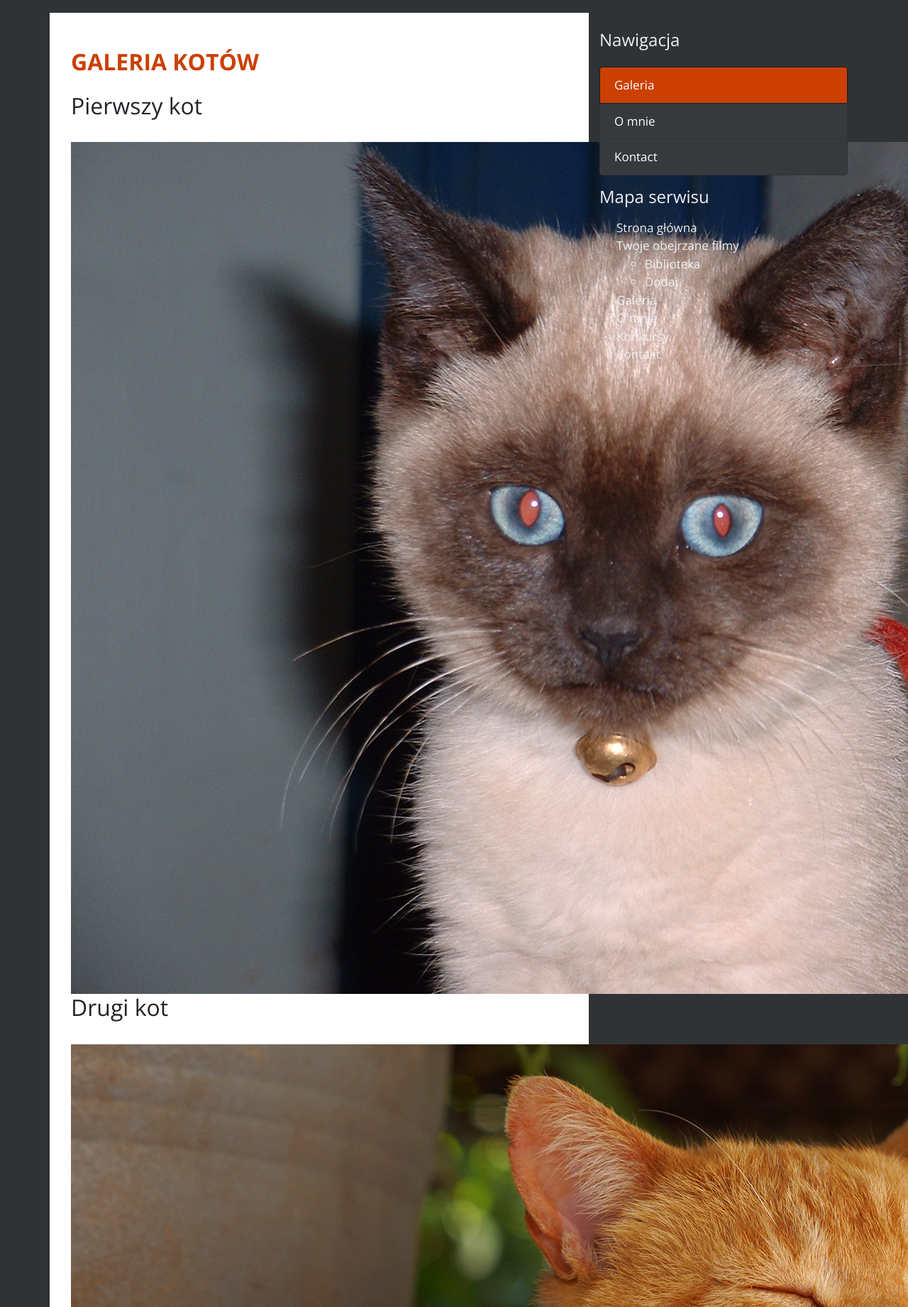
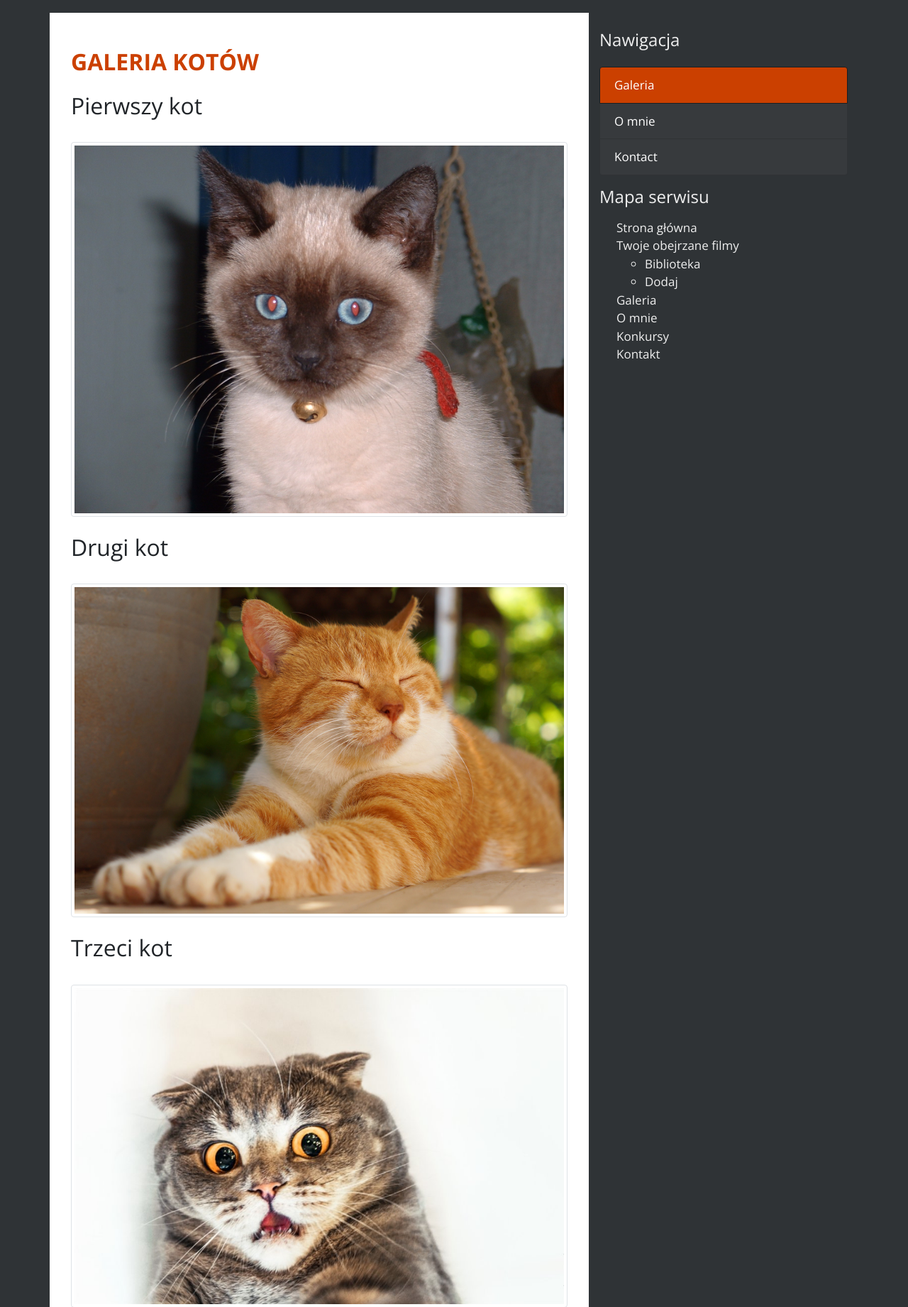
Before and after one commit to kacper2280/flask, a Flask app: page /gallery in a window 1280 px wide; the page is wider, and only the part inside the window is pictured. Shown: the part 136-1977 px from the top of that part at 71% size. Run offline with Flask 2, Linux system fonts and the light colour scheme.

Commit message:
gallery update

```diff
--- a/templates/gallery.html
+++ b/templates/gallery.html
@@ -103,13 +103,12 @@
 
                             <h1 class="h2 font-weight-bold text-uppercase ml-0 mb-4 text-center text-md-left">Galeria kotów</h1>
                             <p><h2>Pierwszy kot</h2><br>
-                            <img src="{{ url_for('static', filename='cat.jpg') }}" alt="Cat"><br>
+                            <img class="img-thumbnail" src="{{ url_for('static', filename='cat.jpg') }}" alt="Cat"><br><br>
                             <h2>Drugi kot</h2><br>
-                            <img src="{{ url_for('static', filename='cat1.jpg') }}" alt="Cat1"><br>
+                            <img class="img-thumbnail" src="{{ url_for('static', filename='cat1.jpg') }}" alt="Cat1"><br><br>
                             <h2>Trzeci kot</h2><br>
-                            <img src="{{ url_for('static', filename='cat2.jpg') }}" alt="Cat2"><br>
+                            <img class="img-thumbnail" src="{{ url_for('static', filename='cat2.jpg') }}" alt="Cat2"><br><br>
                             </p>
-                            -updateee
 					    </header>
 
 
```
